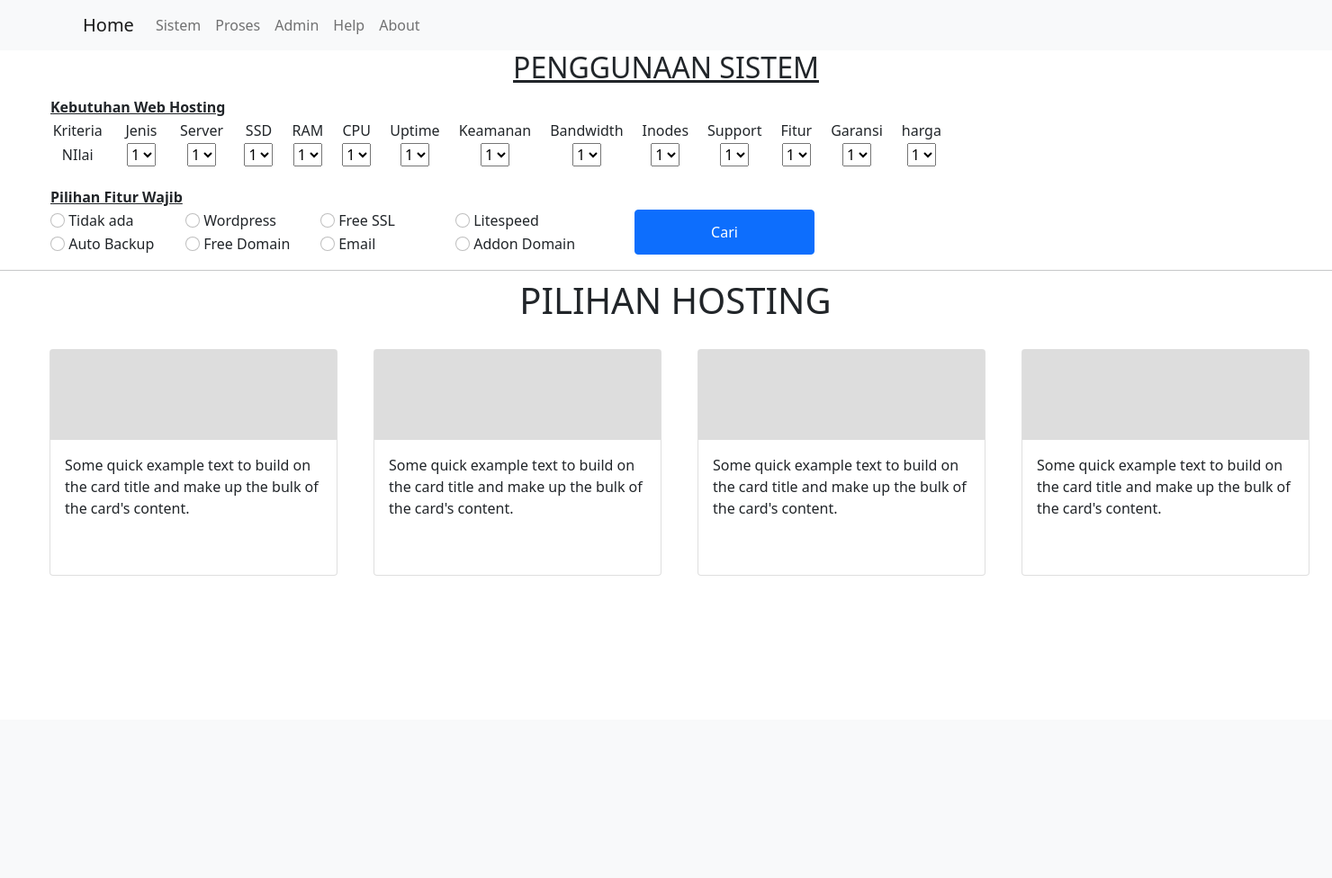
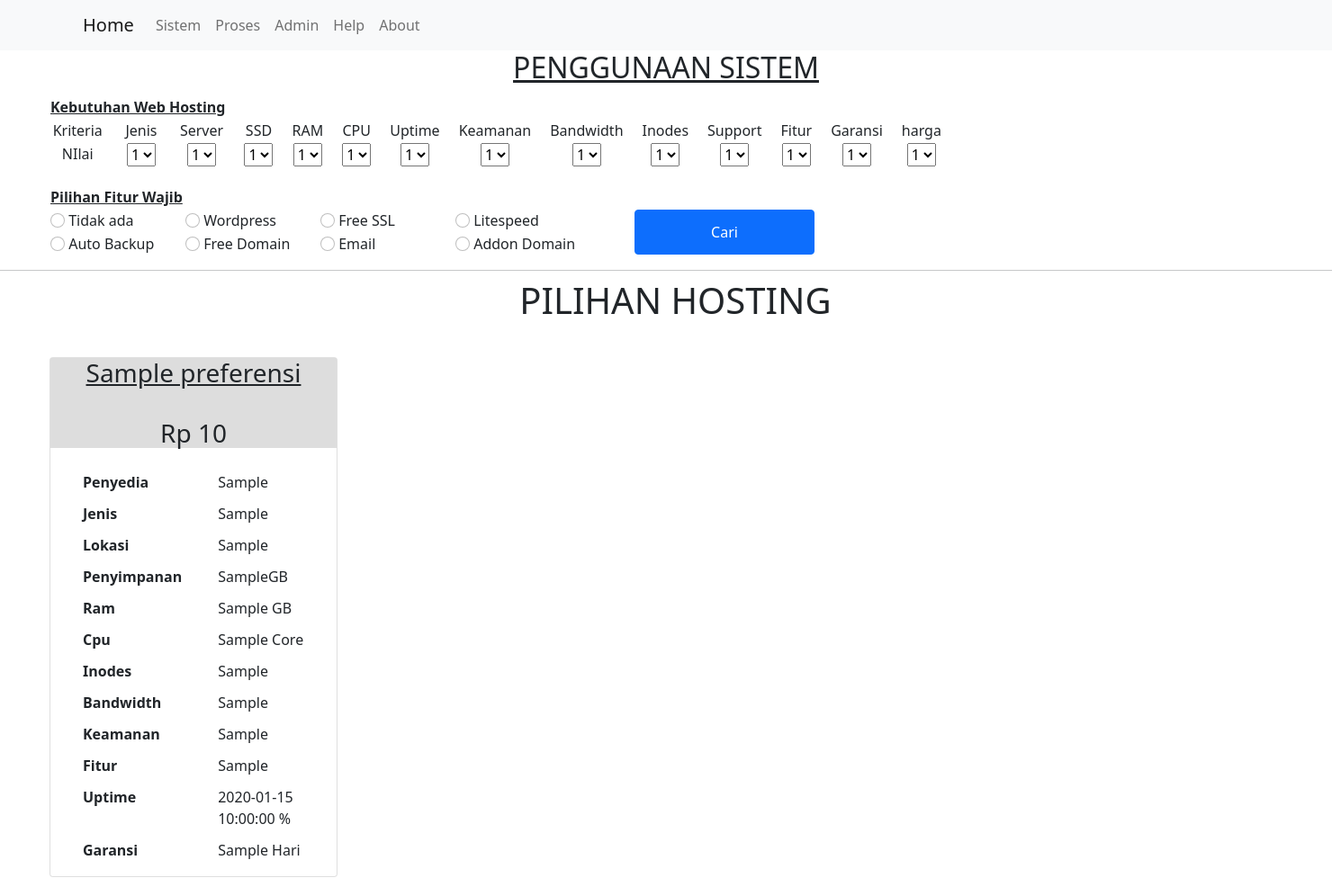
Before and after one commit to suryamaris/Pemilihan-Hosting-Metode-MOORA, a CodeIgniter app: page /hosting/datahosting/sistem in a window 1480 px wide. Shown: the whole page at 90% size. Before the commit the page ends 640 px from the top, so only its background shows below. Run offline with CodeIgniter, Linux system fonts and the light colour scheme; tables that the repository leaves empty or names only in its code hold one stand-in row (values such as "Sample post").

Commit message:
Menampilkan pilihan

```diff
--- a/application/controllers/datahosting.php
+++ b/application/controllers/datahosting.php
@@ -15,10 +15,18 @@ class dataHosting extends CI_Controller
 	// Tampilan Sistem
 	public function Sistem()
 	{
+		$data = $this->db->select('*')
+			->from('list')
+			->join('preferensi', 'list.id=preferensi.id', 'left')
+			->order_by('nilai', 'DESC')
+			->limit(8)
+			->get();
+		$data = array('data' => $data);
+
 
 		$judul['judul'] = 'My Hosting';
 		$this->load->view('template/head', $judul);
-		$this->load->view('sistem');
+		$this->load->view('sistem', $data);
 		$this->load->view('template/footer');
 	}
 
@@ -202,7 +210,7 @@ class dataHosting extends CI_Controller
 		$terbobot = $this->proses->Terbobot();
 		$preferensi = $this->proses->Preferensi();
 
-		if ($res > 0) {
+		if ($res) {
 			redirect(base_url('datahosting/sistem'), 'refresh');
 		}
 	}
--- a/application/views/sistem.php
+++ b/application/views/sistem.php
@@ -25,8 +25,14 @@
         border: 5px white;
         padding-left: 20px;
         padding-right: 20px;
+        padding-top: 10px;
+        vertical-align: top;
     }
 
+    .card-body tr {
+        padding-top: 0px;
+
+    }
 
     .web td {
         padding-right: 20px;
@@ -240,45 +246,84 @@
 <hr style="position: relative; top:70px;">
 <div class="hosting">
     <table>
+        <?php $i = 0;
+        foreach ($data->result_array() as $hosting) {
+        ?>
+
+            <?php if ($i == 0 || $i == 4) { ?> <tr> <?php } ?>
+
+                <?php if ($i < 8) { ?>
+
                     <td>
                         <div class="card" style="width: 20rem;">
                             <div class="card-img-top" style="min-height: 250px;">
-                    <div class="card-head" style="height: 100px; background-color:#ddd"></div>
+                                <div class="card-head" style="height: 100px; background-color:#ddd">
+                                    <h3 style="text-align: center;"><u><?= $hosting['nama']; ?></u>
+                                        <br><br>Rp <?= number_format($hosting['harga']); ?>
+                                    </h3>
+                                </div>
                                 <div class="card-body">
-                        <p class="card-text">Some quick example text to build on the card title and make up the bulk of the card's content.</p>
+                                    <table>
+                                        <tr>
+                                            <td><b>Penyedia </b></td>
+                                            <td> <?= $hosting['penyedia']; ?></td>
+                                        </tr>
+                                        <tr>
+                                            <td><b>Jenis </b></td>
+                                            <td> <?= $hosting['jenis']; ?></td>
+                                        </tr>
+                                        <tr>
+                                            <td><b>Lokasi </b></td>
+                                            <td> <?= $hosting['server']; ?></td>
+                                        </tr>
+                                        <tr>
+                                            <td><b>Penyimpanan </b></td>
+                                            <td> <?= $hosting['ssd'];
+                                                    if ($hosting['ssd'] != 'Unlimited') echo ('GB'); ?></td>
+                                        </tr>
+                                        <tr>
+                                            <td><b>Ram </b></td>
+                                            <td> <?= $hosting['ram']; ?> GB</td>
+                                        </tr>
+                                        <tr>
+                                            <td><b>Cpu </b></td>
+                                            <td> <?= $hosting['cpu']; ?> Core</td>
+                                        </tr>
+                                        <tr>
+                                            <td><b>Inodes </b></td>
+                                            <td> <?= $hosting['inode']; ?></td>
+                                        </tr>
+                                        <tr>
+                                            <td><b>Bandwidth </b></td>
+                                            <td> <?= $hosting['bandwidth']; ?></td>
+                                        </tr>
+                                        <tr>
+                                            <td><b>Keamanan </b></td>
+                                            <td style="word-wrap:break-word;"> <?= $hosting['keamanan']; ?></td>
+                                        </tr>
+                                        <tr>
+                                            <td><b>Fitur </b></td>
+                                            <td style="word-wrap:break-word;"> <?= $hosting['fitur']; ?></td>
+                                        </tr>
+                                        <tr>
+                                            <td><b>Uptime </b></td>
+                                            <td> <?= $hosting['uptime']; ?> %</td>
+                                        </tr>
+                                        <tr>
+                                            <td><b>Garansi </b></td>
+                                            <td> <?= $hosting['garansi']; ?> Hari</td>
+                                        </tr>
+                                    </table>
                                 </div>
                             </div>
                         </div>
                     </td>
-        <td>
-            <div class="card" style="width: 20rem;">
-                <div class="card-img-top" style="min-height: 250px;">
-                    <div class="card-head" style="height: 100px; background-color:#ddd"></div>
-                    <div class="card-body">
-                        <p class="card-text">Some quick example text to build on the card title and make up the bulk of the card's content.</p>
+                <?php } ?>
+                <?php if ($i == 3 || $i == 7) { ?>
+                </tr> <?php } ?>
+
+        <?php $i++;
+        }  ?>
+    </table>
+
 </div>
-                </div>
-            </div>
-        </td>
-        <td>
-            <div class="card" style="width: 20rem;">
-                <div class="card-img-top" style="min-height: 250px;">
-                    <div class="card-head" style="height: 100px; background-color:#ddd"></div>
-                    <div class="card-body">
-                        <p class="card-text">Some quick example text to build on the card title and make up the bulk of the card's content.</p>
-                    </div>
-                </div>
-            </div>
-        </td>
-        <td>
-            <div class="card" style="width: 20rem;">
-                <div class="card-img-top" style="min-height: 250px;">
-                    <div class="card-head" style="height: 100px; background-color:#ddd"></div>
-                    <div class="card-body">
-                        <p class="card-text">Some quick example text to build on the card title and make up the bulk of the card's content.</p>
-                    </div>
-                </div>
-            </div>
-        </td>
-    </table>
-</div>
```
Also changed, not shown: application/models/proses.php (+9 -0 lines). Lines whose indentation alone changed are shown as unchanged.
